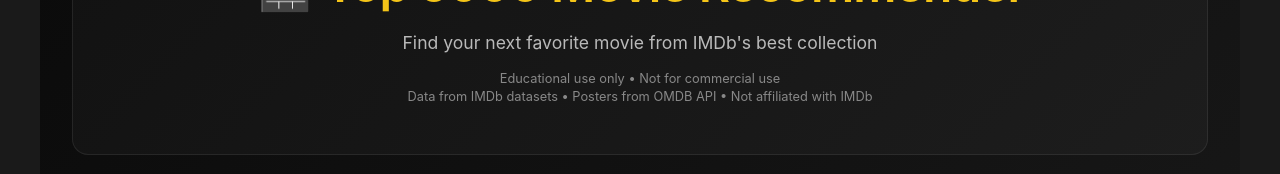
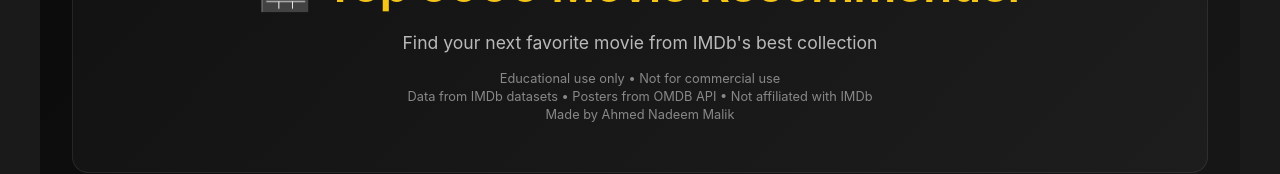
Before and after one commit to Ahmed-Nadeem-Malik/Movie-Recommendation-System, a React (Vite) app in the folder frontend/react-app/: page / in a window 1280 px wide. Shown: the part 158-332 px from the top of the page. Built offline with nearby package versions, Linux system fonts and the light colour scheme; no server answers.

Commit message:
Added my name

```diff
--- a/frontend/react-app/src/App.tsx
+++ b/frontend/react-app/src/App.tsx
@@ -98,6 +98,8 @@
                     <br />
                     Data from IMDb datasets • Posters from OMDB API • Not
                     affiliated with IMDb
+                    <br />
+                    Made by Ahmed Nadeem Malik
                 </small>
             </header>
 
```
